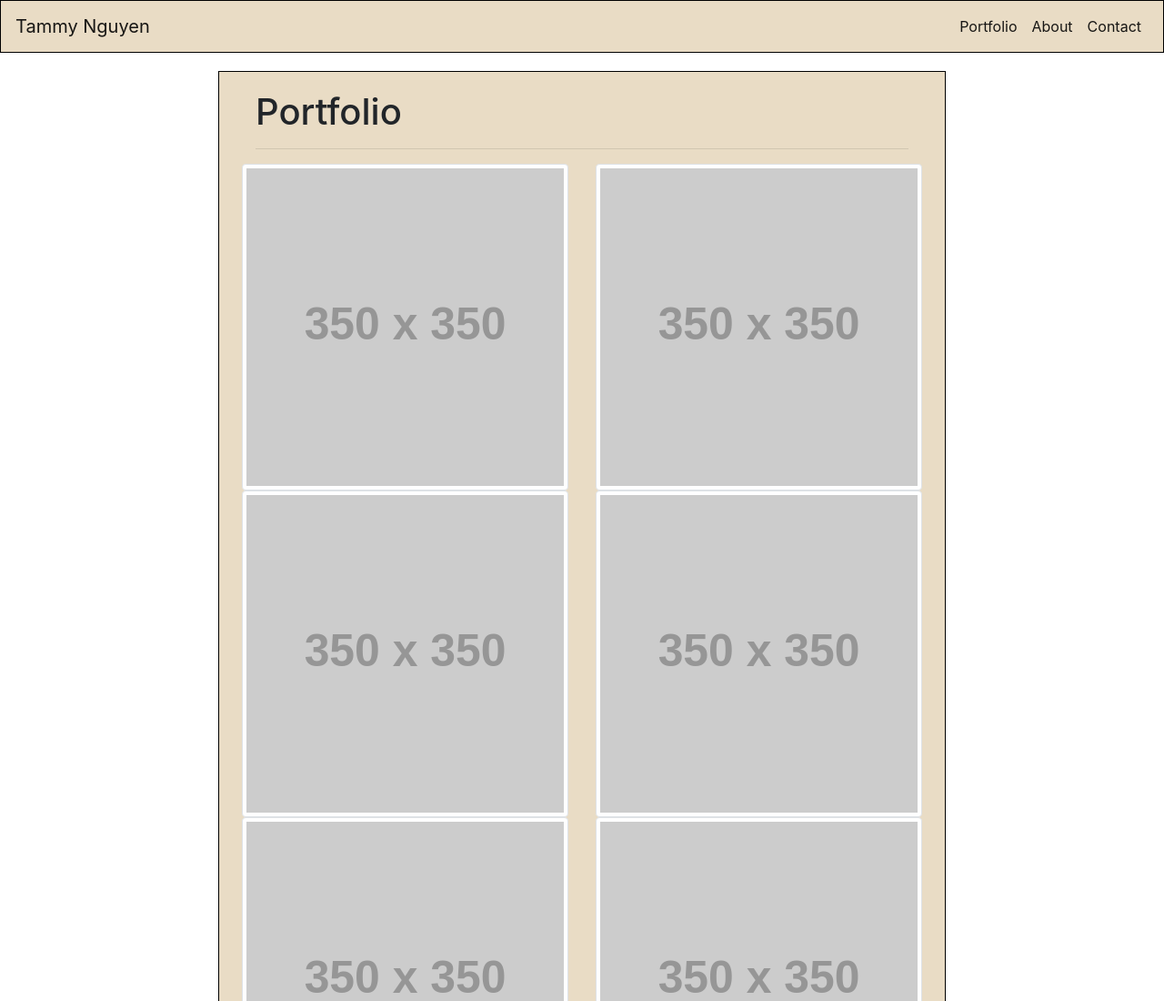
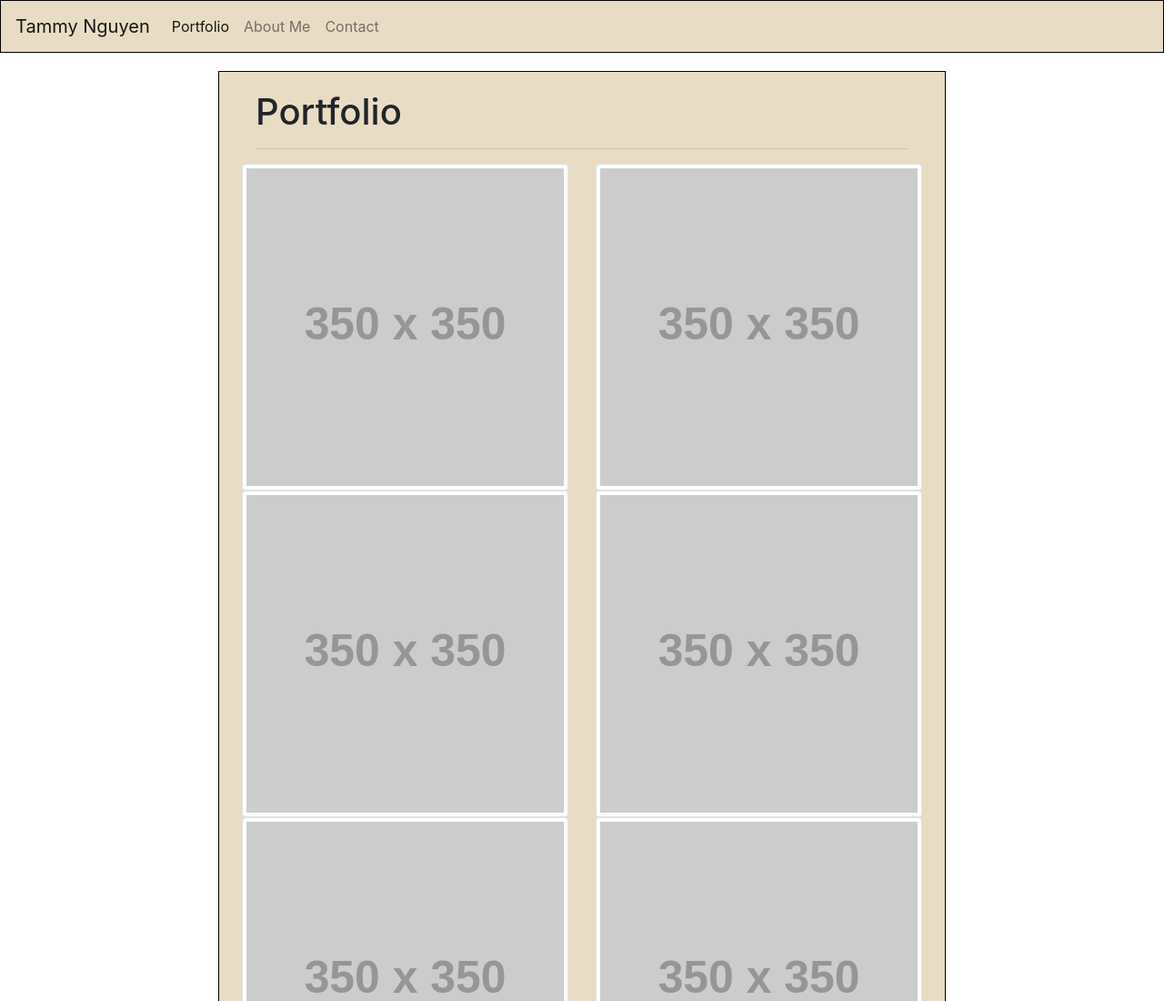
Before and after one commit to ttngu/02Homework, a plain HTML site: page Homework2/portfolio.html in a window 1280 px wide. Shown: the top 1100 px of the page at 91% size. Drawn offline with nearby package versions, Linux system fonts and the light colour scheme; placeholder pictures from the web are drawn by us.

Commit message:
updated nav on portfolio

```diff
--- a/Homework2/portfolio.html
+++ b/Homework2/portfolio.html
@@ -12,23 +12,23 @@
 
 <body>
     <!-- Nav Bar -->
-    <nav class="navbar navbar-expand-sm navbar-light justify-content-end"
+    <nav class="navbar navbar-expand-lg navbar-light "
     style="background-color: rgb(212,185,140,50%);">
-        <a class="navbar-brand mr-auto" href="#">Tammy Nguyen</a>
-
-        <button class="navbar-toggler" type="button" data-toggle="collapse" data-target="#navbarSupportedContent">
+        <a class="navbar-brand" href="index.html">Tammy Nguyen</a>
+        <button class="navbar-toggler" type="button" data-toggle="collapse" data-target="#navbarSupportedContent" aria-controls="navbarSupportedContent" aria-expanded="false" aria-label="Toggle navigation">
           <span class="navbar-toggler-icon"></span>
         </button>
-        <div class="collapse navbar-collapse flex-grow-0" id="navbarSupportedContent">
-            <ul class="navbar-nav text-right">
+
+        <div class="collapse navbar-collapse" id="navbarSupportedContent">
+          <ul class="navbar-nav mr-auto">
             <li class="nav-item active">
-                    <a class="nav-link" href="#">Portfolio</a>
+              <a class="nav-link" href="portfolio.html">Portfolio</a>
             </li>
-                <li class="nav-item active">
-                    <a class="nav-link" href="#">About</a>
+            <li class="nav-item">
+              <a class="nav-link" href="index.html">About Me</a>
             </li>
-                <li class="nav-item active">
-                    <a class="nav-link" href="#">Contact</a>
+            <li class="nav-item">
+                <a class="nav-link" href="contact.html">Contact</a>
             </li>
           </ul>
         </div>
```
Lines whose indentation alone changed are shown as unchanged.
